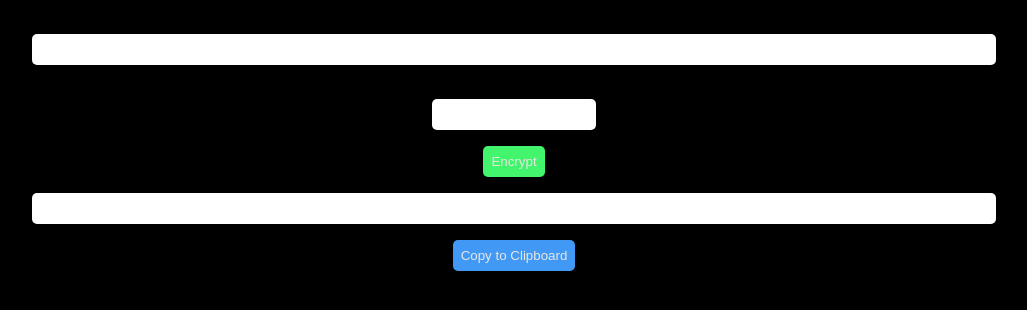
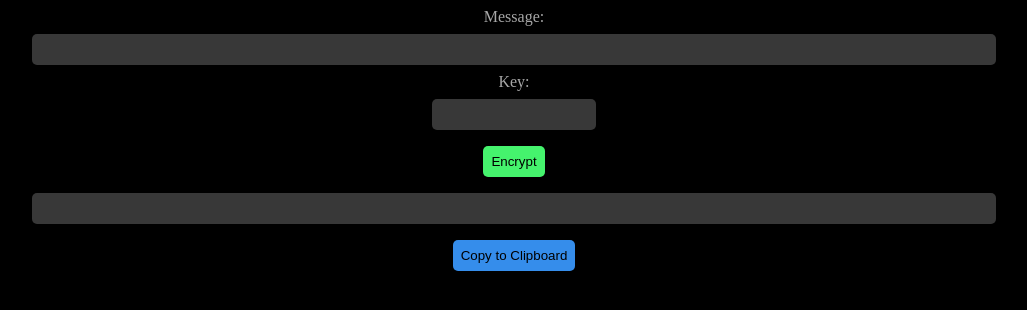
Before and after one commit to IzuTJ/vigenere-cipher, a plain HTML site: page index.html in a window 1280 px wide. Shown: the whole page, without its empty margins (126-1153 px from the left). Drawn offline with Linux system fonts and the light colour scheme.

Commit message:
Readability changes in choice of colours.

```diff
--- a/index.html
+++ b/index.html
@@ -9,36 +9,36 @@
     body{
         background-color: black;
     }
-    form{
+    *   {
         text-align: center;
     }
-    input[type=text]{
-        color: rgb(232, 230, 227);
-        width: 75%;
+
+    input, label{
+        color: rgb(167, 167, 167);
         padding: 8px;
         margin: 8px;
         border-radius: 5px;
         border: none;
     }
+	input[type=text]{
+		background-color: rgb(56, 56, 56);
+        width: 75%;
+	}
 	input[type=button]{
-        color: rgb(232, 230, 227);
-        padding: 8px;
-        margin: 8px;
-        border-radius: 5px;
-        border: none;
+		color:black;
 	}
     #key{
         width: 20ch;
     }
     #encrypt{
-        background-color: rgb(66, 245, 108);
+        background-color: rgb(69, 243, 109);
     }
     #copy{
-        background-color: rgb(66, 153, 245);
+        background-color: rgb(53, 141, 235);
     }
 </style>
 <body>
-    <form method="post">
+
     <label for="message">Message:</label><br>
     <input type="text" id="message"><br>
     <label for="key">Key:</label><br>
@@ -46,7 +46,6 @@
     <input type="button" id="encrypt" value="Encrypt" onclick="encrypt()"><br>
 	<input type="text" id="encrypted"><br>
 	<input type="button" id="copy" value="Copy to Clipboard" onclick="copyText()">
-    </form>
 
     <script src="index.js"></script>
 </body>
```
Lines whose indentation alone changed are shown as unchanged.
